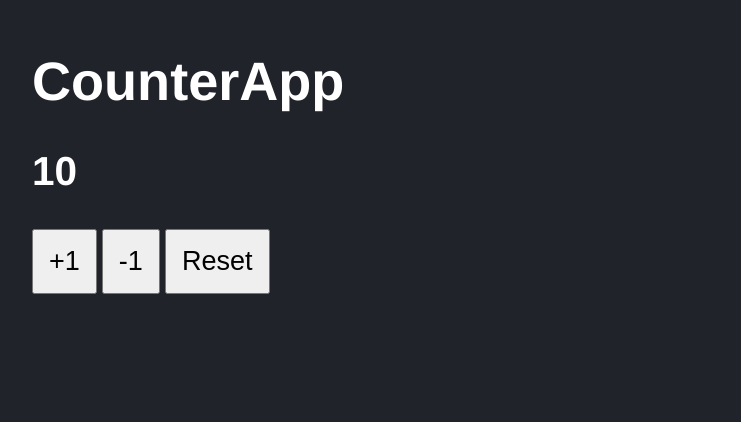
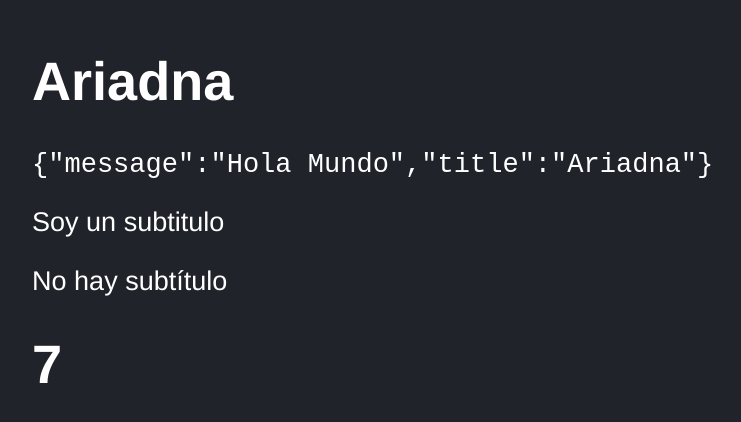
Before and after one commit to Alquimista-07/CursoReact, a React (Vite) app in the folder 4. Seccion 5 - Pruebas unitarias y de integracion - Probando las secciones anteriores/03-counter-app-vite/: page / in a window 1280 px wide. Shown: the part 134-556 px from the top of the page, without its empty margins (116-857 px from the left). Built offline with nearby package versions, Linux system fonts and the light colour scheme.

Commit message:
63. Pruebas sobre componentes de React

```diff
--- a/4. Seccion 5 - Pruebas unitarias y de integracion - Probando las secciones anteriores/03-counter-app-vite/package.json
+++ b/4. Seccion 5 - Pruebas unitarias y de integracion - Probando las secciones anteriores/03-counter-app-vite/package.json
@@ -18,6 +18,7 @@
   "devDependencies": {
     "@babel/core": "^7.23.9",
     "@babel/preset-env": "^7.23.9",
+    "@testing-library/react": "^14.2.1",
     "@types/jest": "^29.5.12",
     "@types/react": "^18.2.55",
     "@types/react-dom": "^18.2.19",
--- a/4. Seccion 5 - Pruebas unitarias y de integracion - Probando las secciones anteriores/03-counter-app-vite/src/FirstApp.jsx
+++ b/4. Seccion 5 - Pruebas unitarias y de integracion - Probando las secciones anteriores/03-counter-app-vite/src/FirstApp.jsx
@@ -78,5 +78,5 @@ FirstApp.propTypes = {
 FirstApp.defaultProps = {
   name: 'Ariadna',
   subTitle: 'No hay subtítulo',
-  title: 'No hay título',
+  // title: 'No hay título',
 }
--- a/4. Seccion 5 - Pruebas unitarias y de integracion - Probando las secciones anteriores/03-counter-app-vite/src/main.jsx
+++ b/4. Seccion 5 - Pruebas unitarias y de integracion - Probando las secciones anteriores/03-counter-app-vite/src/main.jsx
@@ -6,11 +6,11 @@ import ReactDOM from 'react-dom/client';
 //       la función o el functional component
 // import { HelloWorldApp } from './HelloWorldApp';
 
-// import { FirstApp } from './FirstApp';
+import { FirstApp } from './FirstApp';
 
 // Importación de los estilos css globales que creamos
 import './styles.css';
-import { CounterApp } from './CounterApp';
+// import { CounterApp } from './CounterApp';
 
 // Si hubieramos exportado por defecto la importación podría ser de la siguiente manera:
 // import HelloApp from './HelloWorldApp';
@@ -21,7 +21,7 @@ ReactDOM.createRoot(document.getElementById('root')).render(
         {/* <HelloWorldApp /> */}
         {/* Por lo tanto la si exportaramos e importaramos de la forma por defecto entonces la usariamos de la siguiente manera: */}
         {/* <HelloApp/> */}
-        {/* <FirstApp title = "Hola, Soy Goku!" /> */}
-        <CounterApp value={ 10 }/>
+        <FirstApp />
+        {/* {<CounterApp value={ 10 }/>} */}
     </React.StrictMode>
 );
```
Also changed, not shown: 1 other file (tests, documents, lock files or other folders).
